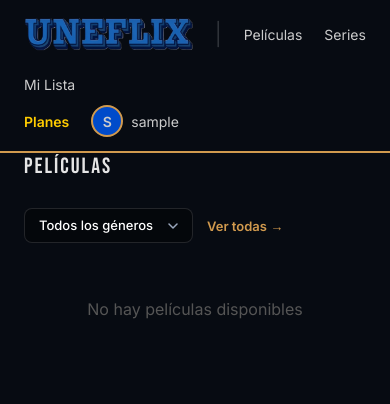
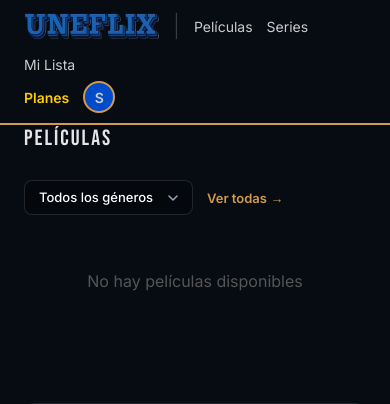
Before and after one commit to carlosalsa-py/uneflix2, a Django app: page / in a window 390 px wide. Shown: the top 404 px of the page. Run offline with Django 5.2, Linux system fonts and the light colour scheme; the visitor is signed in with stand-in values (Sample User, id 1); data that the repository does not hold is empty; parts of the project's set-up code (start-up, migrations or seed data) failed here and were passed over.

Commit message:
fix(mobile): corrige overflow en celular (logo terms, chat Miku, navbar)
- terms.html: el logo pasaba de 500px fijos a responsive (min(200px,55vw)),
  que causaba scroll horizontal en cualquier celular. Panel a pantalla
  completa en <=480px.
- home.html: el chat de Miku (340px fijos) se salia de pantalla en celulares
  <=360px al abrirlo; ahora se acota con min(340px, 100vw-32px).
- base.html: navbar compacto en <=600px (logo y gaps mas chicos, se oculta el
  nombre de usuario y queda el avatar) para que no se apile en varias filas.

Co-Authored-By: Claude Opus 4.8 <noreply@anthropic.com>

```diff
--- a/movies/templates/movies/home.html
+++ b/movies/templates/movies/home.html
@@ -502,7 +502,7 @@
         position: fixed;
         bottom: 120px;
         right: 24px;
-        width: 340px;
+        width: min(340px, calc(100vw - 32px));
         max-height: 520px;
         background: #070b12;
         border: 1px solid rgba(209,154,78,0.4);
--- a/templates/base.html
+++ b/templates/base.html
@@ -75,6 +75,15 @@
 
         @media (max-width: 768px) { .movies-grid { grid-template-columns: repeat(auto-fill, minmax(130px, 1fr)); gap: 12px; } }
         @media (max-width: 480px) { .movies-grid { grid-template-columns: repeat(auto-fill, minmax(110px, 1fr)); gap: 10px; } }
+
+        /* Navbar compacto en pantallas chicas: logo y gaps más chicos, y se
+           oculta el nombre de usuario (queda el avatar) para que no se apile. */
+        @media (max-width: 600px) {
+            .site-nav { padding: 10px var(--gutter); gap: 8px 12px; }
+            .nav-group { gap: 14px; }
+            .nav-logo img { height: 32px; }
+            .nav-account > span:last-child { display: none; }
+        }
     </style>
     {% block extra_css %}{% endblock %}
 </head>
```
Also changed, not shown: users/templates/users/terms.html (+6 -2 lines).
